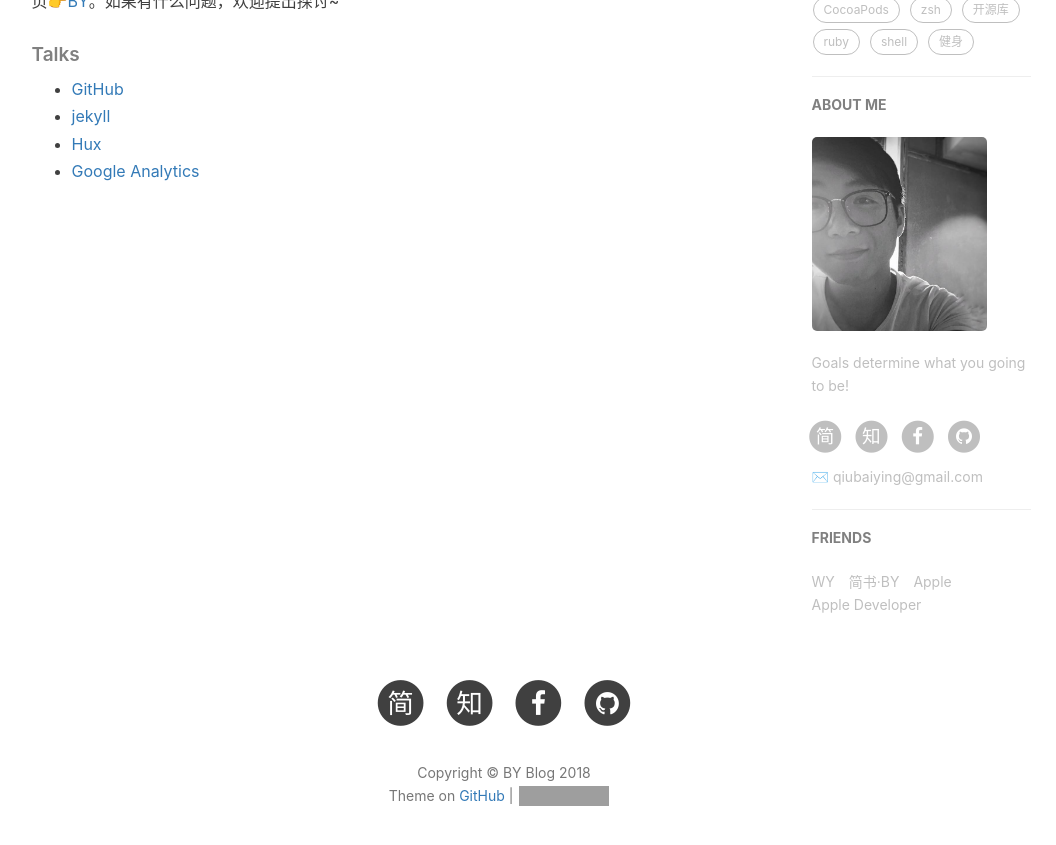
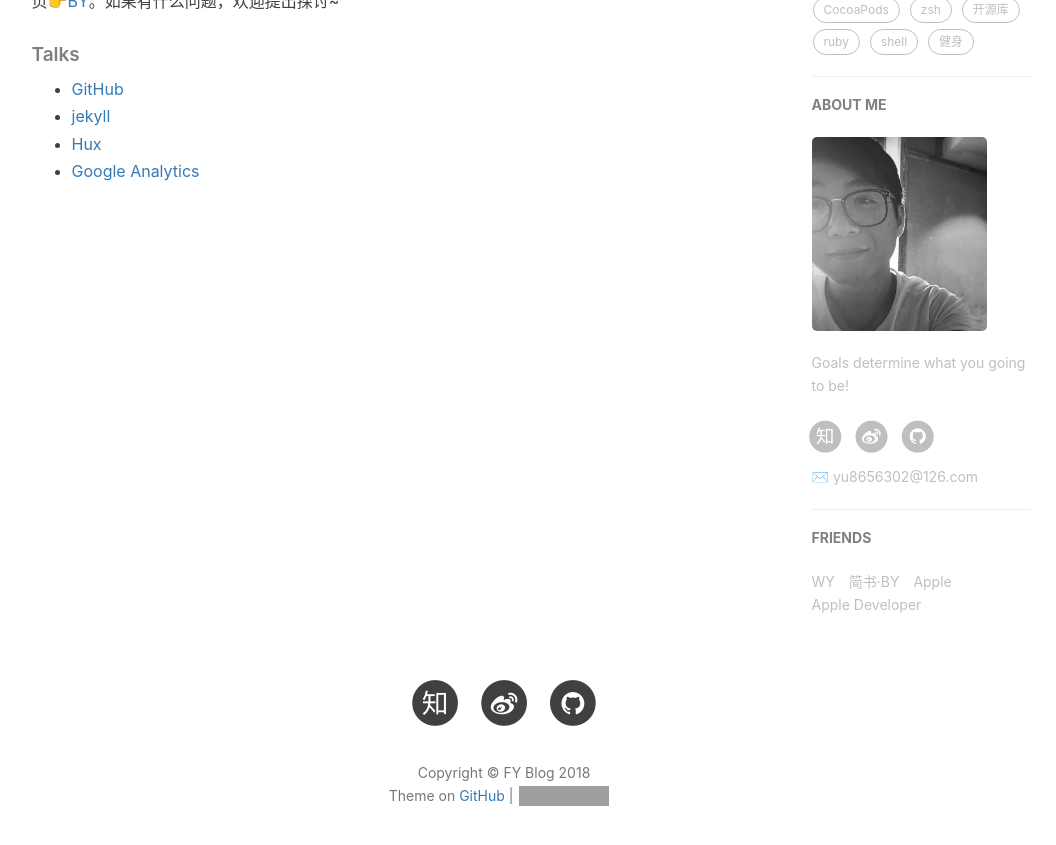
Before and after one commit to fiveyu/fiveyu.github.io, a Jekyll site: the page built from about.html, in a window 1280 px wide and 900 px high, scrolled down 713 px. Shown: the top 845 px of the window, without its empty margins (136-1192 px from the left). Built offline with Jekyll 4.4.1, drawn with Linux system fonts in a browser that asks for light colours; nearby versions of some CDN libraries; comment, search, counter and statistics services are not loaded; some of the changed lines change nothing that is shown; grey boxes are pictures that could not be loaded.

Commit message:
Update _config.yml

```diff
--- a/_config.yml
+++ b/_config.yml
@@ -1,13 +1,13 @@
 # Site settings
-title: BY Blog
-SEOTitle: 柏荧的博客 | BY Blog
+title: FY Blog
+SEOTitle: FiveYu的博客 | FY Blog
 header-img: img/post-bg-desk.jpg
-email: qiubaiying@gmail.com
+email: yu8656302@126.com
 description: "Every failure is leading towards success."
-keyword: "BY, BY Blog, 柏荧的博客, qiubaiying, 邱柏荧, iOS, Apple, iPhone"
-url: "http://qiubaiying.github.io"          # your host, for absolute URL
+keyword: "FY, fy Blog, FiveYu的博客, yujunwei, 俞俊伟, Design, Apple, 设计博客"
+url: "http://fiveyu.github.io"          # your host, for absolute URL
 baseurl: ""      # for example, '/blog' if your blog hosted on 'host/blog'
-github_repo: "https://github.com/qiubaiying/qiubaiying.github.io.git" # you code repository
+github_repo: "https://github.com/fiveyu/fiveyu.github.io.git" # you code repository
 
 # Sidebar settings
 sidebar: true                           # whether or not using Sidebar.
@@ -18,11 +18,11 @@ sidebar-avatar: /img/about-BY-gentle.jpg      # use absolute URL, seeing it's us
 
 # SNS settings
 RSS: false
-# weibo_username:     qiubaiying
-zhihu_username:     qiubaiying
-github_username:    qiubaiying
-facebook_username:  baiying.qiu.7
-jianshu_username:   e71990ada2fd
+weibo_username:     junweiyu
+zhihu_username:     junwei-yu
+github_username:    fiveyu
+#facebook_username:  baiying.qiu.7
+#jianshu_username:   e71990ada2fd
 #twitter_username:   qiubaiying
 
 
@@ -78,7 +78,7 @@ ba_track_id: b50bf2b12b5338a1845e33832976fd68
 
 # Google Analytics
 ga_track_id: 'UA-90855596-1'            # Format: UA-xxxxxx-xx
-ga_domain: qiubaiying.top               # 默认的是 auto, 这里我是自定义了的域名，你如果没有自己的域名，需要改成auto
+ga_domain: auto               # 默认的是 auto, 这里我是自定义了的域名，你如果没有自己的域名，需要改成auto
 
 
 
```
